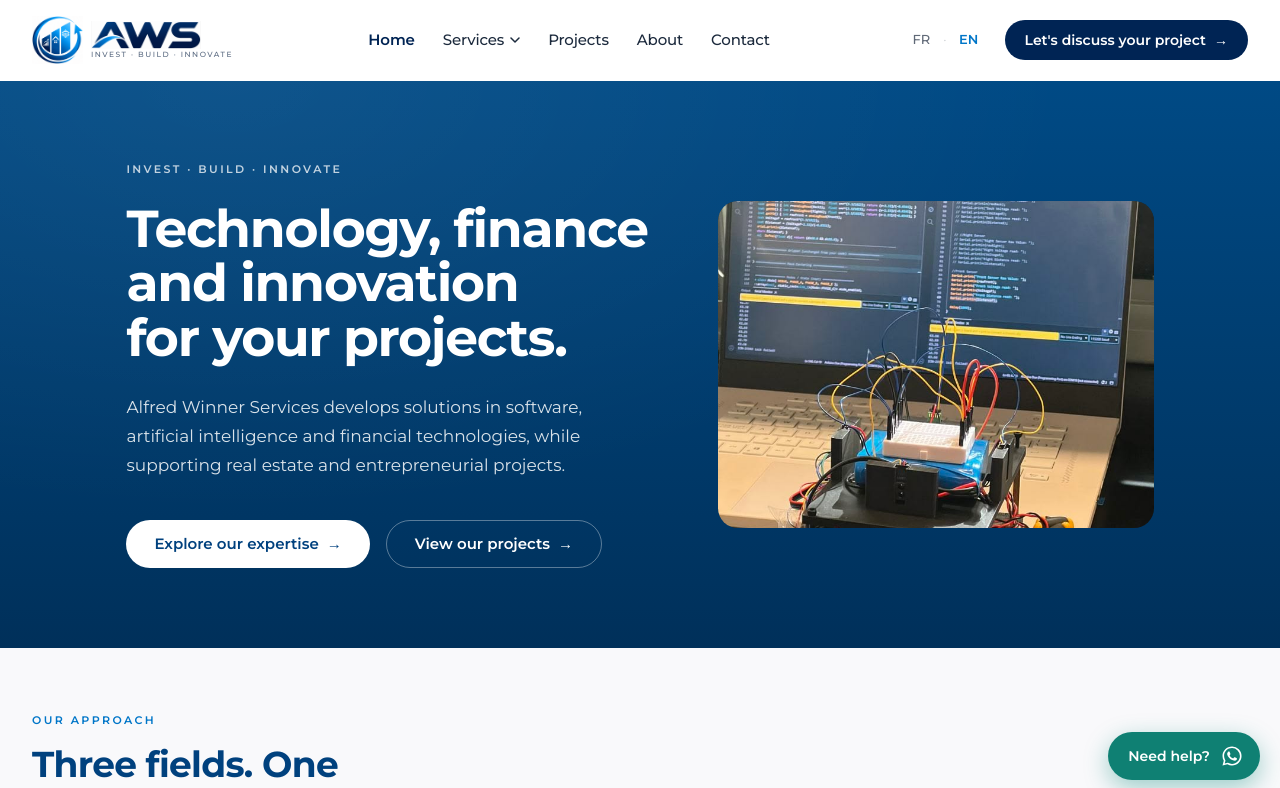
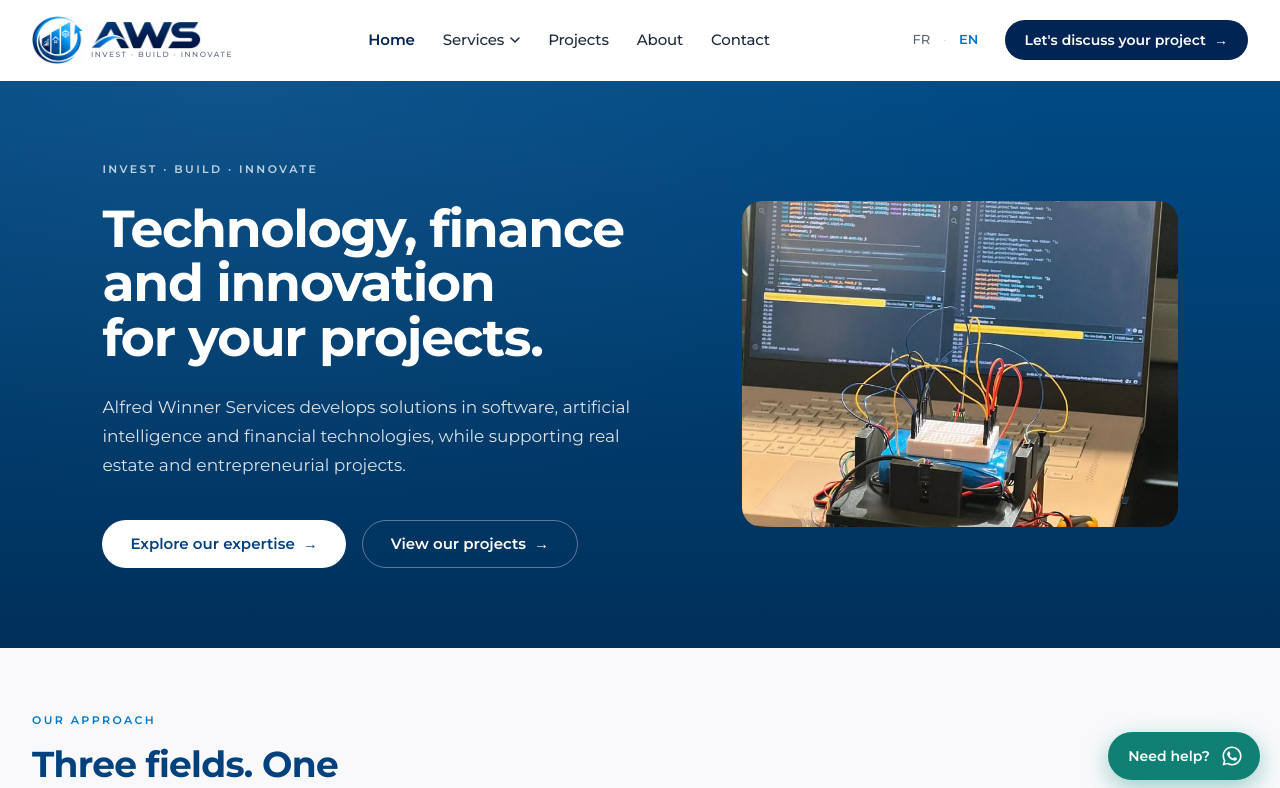
Before and after one commit to AlfredMusk/alfred-winner-services, a Next.js app: page /en in a window 1280 px wide. Shown: the top 788 px of the page. Built offline with nearby package versions, Linux system fonts and the light colour scheme.

Commit message:
fix: harmonize hero layout across locales

```diff
--- a/cloudflare-worker.ts
+++ b/cloudflare-worker.ts
@@ -1,4 +1,5 @@
-// @ts-expect-error .open-next/worker.js est genere pendant le build OpenNext.
+// eslint-disable-next-line @typescript-eslint/ban-ts-comment -- worker generated by OpenNext.
+// @ts-ignore: .open-next/worker.js is generated during the OpenNext build.
 import { default as nextWorker } from "./.open-next/worker.js";
 
 const DEFAULT_LOCALE = "fr";
--- a/src/app/[locale]/page.tsx
+++ b/src/app/[locale]/page.tsx
@@ -25,7 +25,7 @@ export default async function Home({ params }: PageProps<"/[locale]">) {
 
   return (
     <>
-      <Hero dict={dict.hero} />
+      <Hero dict={dict.hero} locale={locale} />
       <Approach dict={dict.approche} />
       <Method dict={dict.methode} />
       <Apropos dict={dict.apropos} />
--- a/src/components/sections/Hero.tsx
+++ b/src/components/sections/Hero.tsx
@@ -1,9 +1,14 @@
 /* Pas de "use client" : tout ce bloc est rendu sur le serveur.
    Seul <HeroMedia /> est interactif. */
 import HeroMedia from "./HeroMedia";
-import type { HeroDictionary } from "@/i18n/dictionaries";
+import type { HeroDictionary, Locale } from "@/i18n/dictionaries";
 
-export default function Hero({ dict }: { dict: HeroDictionary }) {
+export default function Hero({ dict, locale }: { dict: HeroDictionary; locale: Locale }) {
+  const titreStyle =
+    locale === "fr"
+      ? "max-w-[23ch] desk:text-[3rem]"
+      : "max-w-[15ch] desk:text-[3.25rem]";
+
   return (
     /* Bloc bleu pleine largeur, colle sous la navbar. aws-hero-surface
        (globals.css) superpose un degrade lineaire haut->bas ET un voile
@@ -30,13 +35,13 @@ export default function Hero({ dict }: { dict: HeroDictionary }) {
             et justify-center centre la PAIRE dans le container. L'espace
             libre passe ainsi a l'exterieur de la composition au lieu de
             s'ouvrir en son milieu. */}
-        <div className="grid items-center gap-11 py-14 sm:py-16 desk:grid-cols-[minmax(0,33rem)_minmax(0,clamp(20rem,34vw,30rem))] desk:justify-center desk:gap-16 desk:py-20">
+        <div className="grid items-center gap-11 py-14 sm:py-16 desk:items-start desk:grid-cols-[minmax(0,36rem)_minmax(0,clamp(20rem,34vw,30rem))] desk:justify-center desk:gap-16 desk:py-20">
 
           {/* ---------- GAUCHE : le message ---------- */}
-          {/* En pile, texte et photographie partagent la MEME mesure (34rem)
-              et le bloc est centre : sans cela, a 1024 la colonne restait
-              calee a gauche avec 456px de bleu vide a droite. */}
-          <div className="mx-auto min-w-0 w-full max-w-[34rem] desk:mx-0 desk:max-w-none">
+          {/* En pile, le texte reste centre et plafonne a 36rem ; la photo
+              conserve son propre plafond de 34rem. Les deux se reduisent
+              ensemble sur mobile sans creer de debordement lateral. */}
+          <div className="mx-auto min-w-0 w-full max-w-[36rem] desk:mx-0 desk:max-w-none">
             {/* Eyebrow : c'est ICI que la phrase a son role editorial.
                 11px contre 7.5px pour la signature du logo. */}
             <p className="text-[0.6875rem] font-semibold uppercase tracking-[0.22em] text-white/75">
@@ -49,12 +54,12 @@ export default function Hero({ dict }: { dict: HeroDictionary }) {
                   imposait une colonne texte de 750. Il reste le
                   protagoniste — ACIM titre a 38px dans 550px, nous a 52px
                   dans 528 — mais il ne dicte plus la composition. */
-              className="mt-6 max-w-[15ch] text-balance text-[2.25rem] font-bold leading-[1.05] tracking-[-0.025em] text-white sm:text-[2.75rem] desk:text-[3.25rem]"
+              className={`mt-6 ${titreStyle} text-balance text-[2.25rem] font-bold leading-[1.05] tracking-[-0.025em] text-white sm:text-[2.75rem]`}
             >
               {dict.titre}
             </h1>
 
-            <p className="mt-7 max-w-[31rem] text-[1rem] leading-[1.7] text-white/85 desk:text-[1.0625rem]">
+            <p className="mt-7 max-w-[34rem] text-[1rem] leading-[1.7] text-white/85 desk:text-[1.0625rem]">
               {dict.paragraphe}
             </p>
 
@@ -107,7 +112,7 @@ export default function Hero({ dict }: { dict: HeroDictionary }) {
           {/* ---------- DROITE : la photographie ---------- */}
           {/* justify-self-end : la photo se cale a droite de sa colonne, donc
               il reste du bleu entre elle et le bord de l'ecran. */}
-          <div className="mx-auto min-w-0 w-full max-w-[34rem] desk:mx-0 desk:max-w-none">
+          <div className="mx-auto min-w-0 w-full max-w-[34rem] desk:mx-0 desk:mt-10 desk:max-w-none">
             <HeroMedia dict={dict} />
           </div>
         </div>
```
Also changed, not shown: 1 other file (tests, documents, lock files or other folders).
